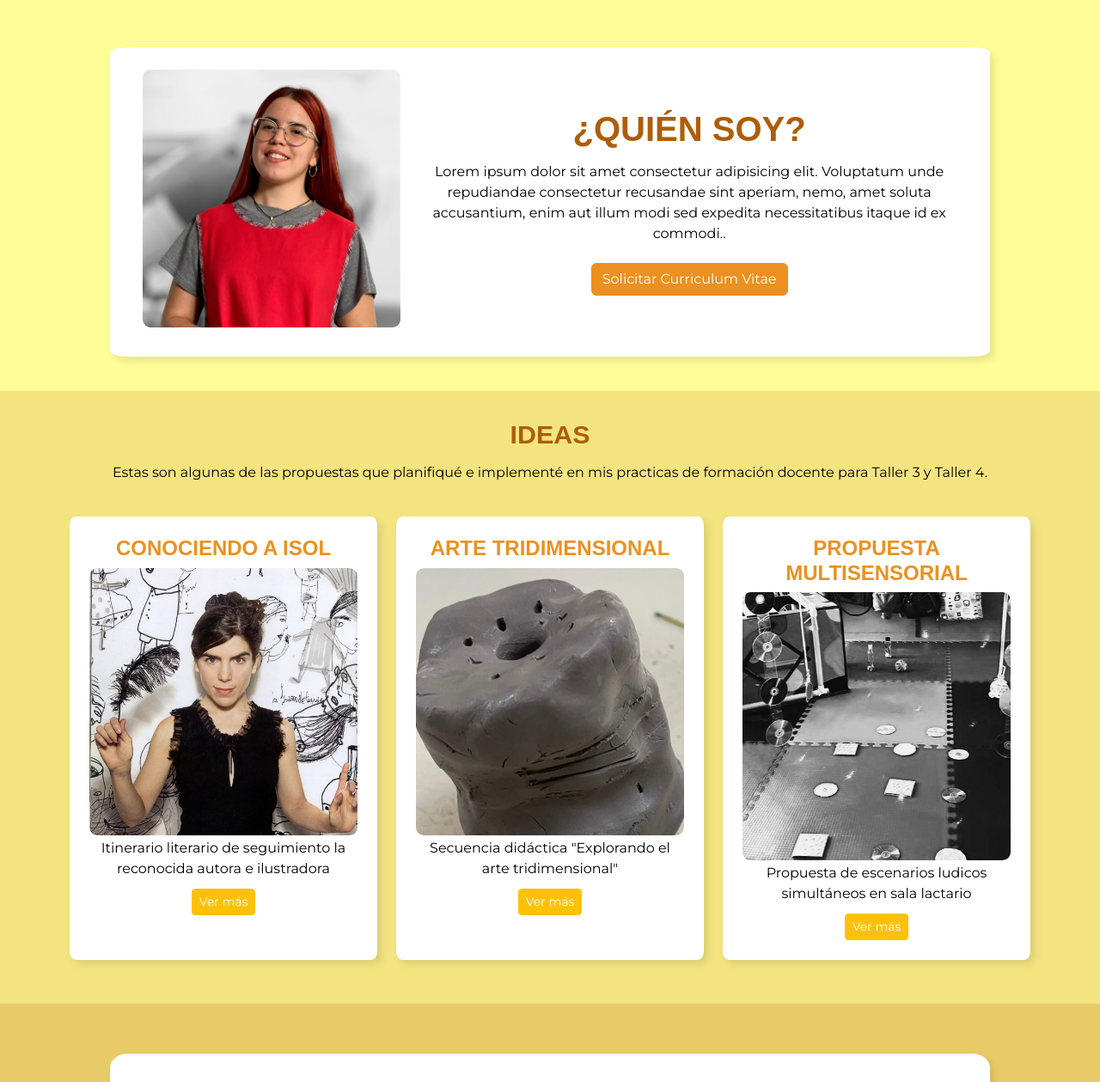
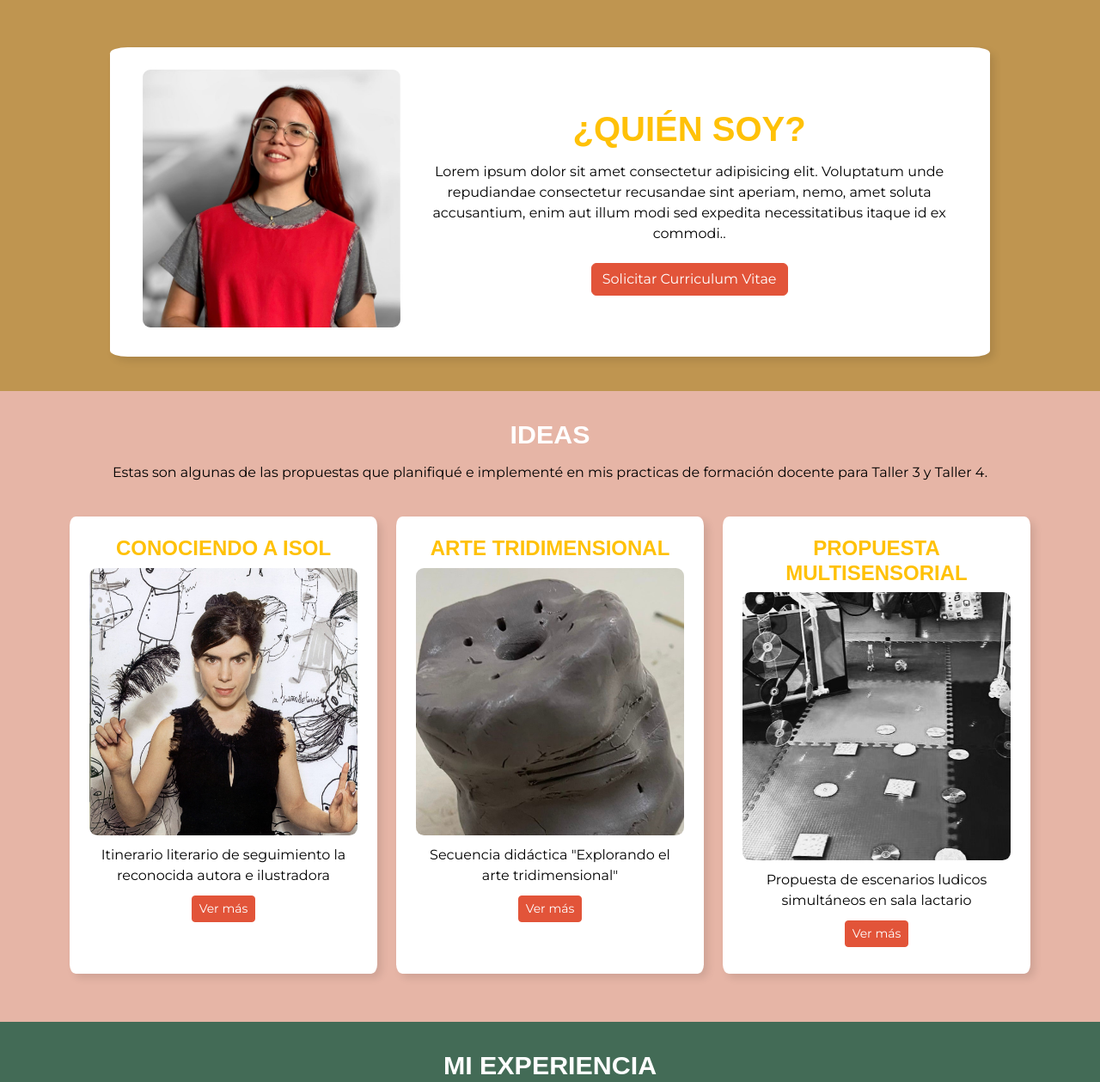
Before and after one commit to JacquelinePaya/Jaquiproyectocoder-, a plain HTML site: page index.html in a window 1280 px wide. Shown: the part 382-1641 px from the top of the page at 86% size. Drawn offline with nearby package versions, Linux system fonts and the light colour scheme; files whose address does not match are found by name; a web font is replaced by a local one.

Commit message:
prueba de colores

```diff
--- a/css/styles1.css
+++ b/css/styles1.css
@@ -31,7 +31,7 @@ h1 {
     font-weight: 900;
     text-transform: uppercase;
     font-size: 2.5rem;
-    color: #ae5d08;
+    color: #ffc107;
 
 
 }
@@ -41,7 +41,7 @@ h2 {
     font-weight: 900;
     text-transform: uppercase;
     font-size: 1.9rem;
-    color: #ae5d08;
+    color: #ffffff ;
 
 
 }
@@ -51,7 +51,7 @@ h3 {
     font-weight: 900;
     text-transform: uppercase;
     font-size: 1.5rem;
-    color: #ec901f;
+    color: #ffc107;
 
 }
 
@@ -110,20 +110,20 @@ p {
 /*  ------------------IDEAS-------------------   */
 
 #quiensoy {
-    background-color: #fffd98;
+    background-color: #bf9550;
     padding-top: 2rem;
     padding-bottom: 2rem;
 }
 
 #ideas {
-    background-color: #f4e480;
+    background-color: #e6b5a6;
     padding-top: 2rem;
     padding-bottom: 2rem;
 }
 
 
 #miexperiencia {
-    background-color: #e8cb69;
+    background-color: #436b56;
     color: #ffc93d;
     padding-top: 2rem;
     padding-bottom: 2rem;
@@ -148,7 +148,7 @@ p {
     padding: 2%;
     margin: 1%;
     transition: transform 0.3s ease-in-out;
-    box-shadow: 5px 5px 10px rgba(0, 0, 0, 0.1);
+    box-shadow: 5px 5px 10px rgba(0, 0, 0, 0.1)
 }
 
 .article:hover {
@@ -219,8 +219,8 @@ ul {
 /*  ------------------BOTONES-------------------   */
 .btn-outline-warning {
     color: #ffffff;
-    border-color: #ec901f;
-    background-color: #ec901f;
+    border-color: #e25439;
+    background-color: #e25439;
     transition: transform 0.3s ease-in-out;
 }
 
@@ -230,15 +230,15 @@ ul {
 }
 
 .btn-secondary {
-    background-color: #ffc107;
+    background-color: #e25439;
     color: #ffffff;
-    border-color: #ffc107;
+    border-color: #e25439;
     transition: transform 0.3s ease-in-out;
 }
 
 .btn-secondary:hover {
-    background-color: #ec901f;
-    border-color: #ec901f;
+    background-color: #ffc107;
+    border-color: #ffc107;
     color: #ffffff;
     transform: scale(1.15);
 }
--- a/index.html
+++ b/index.html
@@ -63,12 +63,11 @@
         <!-----------------------SECCION ¿QUIEN SOY?--------------------------------->
 
         <section id="quiensoy" class="quiensoy">
-            <div class="row container bg-gris text-center mb-2">
+            <div class="row container bg-gris mb-2">
                 <div class="col-12 col-md-4 image-containers exp">
                     <img class="mb-2 profile img-fluid" src="./Images/fotodeperfil.jpg" alt="foto de presentación">
                 </div>
-                <div
-                    class="col-12 col-md-8 text-center d-md-flex flex-md-column justify-content-md-center align-items-md-center">
+                <div class="col-12 col-md-8 text-center d-md-flex flex-md-column justify-content-md-center align-items-md-center">
                     <h1 class="mb-2 fw-bold">¿Quién soy?</h1>
                     <p class="mb-md-3 paragraph">Lorem ipsum dolor sit amet consectetur adipisicing elit. Voluptatum
                         unde
@@ -89,29 +88,29 @@
                 <p class="paragraph">Estas son algunas de las propuestas que planifiqué e implementé en mis practicas de
                     formación docente para Taller 3 y Taller 4.</p>
                 <div class="row tarjetas justify-content-center">
-                    <article class="article col-10 col-md">
+                    <article class="article col-10 col-md mb-3 mb-mb2">
                         <h3>Conociendo a Isol</h3>
-                        <img class="idea-img img-fluid" src="./Images/isol.jpg"
+                        <img class="idea-img img-fluid mb-2" src="./Images/isol.jpg"
                             alt="Foto de la reconocida autora e ilustradora Isol">
                         <p class="mb-2">Itinerario literario de seguimiento la reconocida autora e ilustradora
                         </p>
-                        <a href="./conociendoaisol.html" class="vermas btn btn-secondary btn-sm">Ver más</a>
+                        <a href="./conociendoaisol.html" class="vermas btn btn-secondary btn-sm mb-2">Ver más</a>
                     </article>
 
-                    <article class="article col-10 col-md">
+                    <article class="article col-10 col-md mb-3 mb-mb2">
                         <h3>Arte tridimensional</h3>
-                        <img class="idea-img img-fluid" src="./Images/esculturas.jpg"
+                        <img class="idea-img img-fluid mb-2" src="./Images/esculturas.jpg"
                             alt="producciones tridimensionales realizadas en arcilla por niñes de sala de 5">
                         <p class="mb-2">Secuencia didáctica "Explorando el arte tridimensional"</p>
-                        <a href="./escultura.html" class="vermas btn btn-secondary btn-sm">Ver más</a>
+                        <a href="./escultura.html" class="vermas btn btn-secondary btn-sm mb-2">Ver más</a>
                     </article>
 
-                    <article class="article col-10 col-md">
+                    <article class="article col-10 col-md mb-3 mb-mb2">
                         <h3>Propuesta multisensorial</h3>
-                        <img class="idea-img img-fluid" src="./Images/multisensorial.jpg"
+                        <img class="idea-img img-fluid mb-2" src="./Images/multisensorial.jpg"
                             alt="Foto de escenario lúdico preparado para sala de bebés">
                         <p class="mb-2">Propuesta de escenarios ludicos simultáneos en sala lactario</p>
-                        <a href="./juegomultisensorial.html" class="vermas btn btn-secondary btn-sm">Ver más</a>
+                        <a href="./juegomultisensorial.html" class="vermas btn btn-secondary btn-sm mb-2">Ver más</a>
                     </article>
                 </div>
             </div>
@@ -119,9 +118,10 @@
 
         <!-----------------------MI EXPERIENCIA------------------------------->
         <section id="miexperiencia" class="miexperiencia">
-            <div class="container text-center bg-gris">
+            <div class="container text-center">
                 <h2 class="mb-2 fw-bold">Mi experiencia</h2>
-
+            </div>
+            <div class="container text-center">
                 <div>
                     <div class="row justify-content-center">
                         <div class="col-10 col-md-8 image-container exp ">
```
